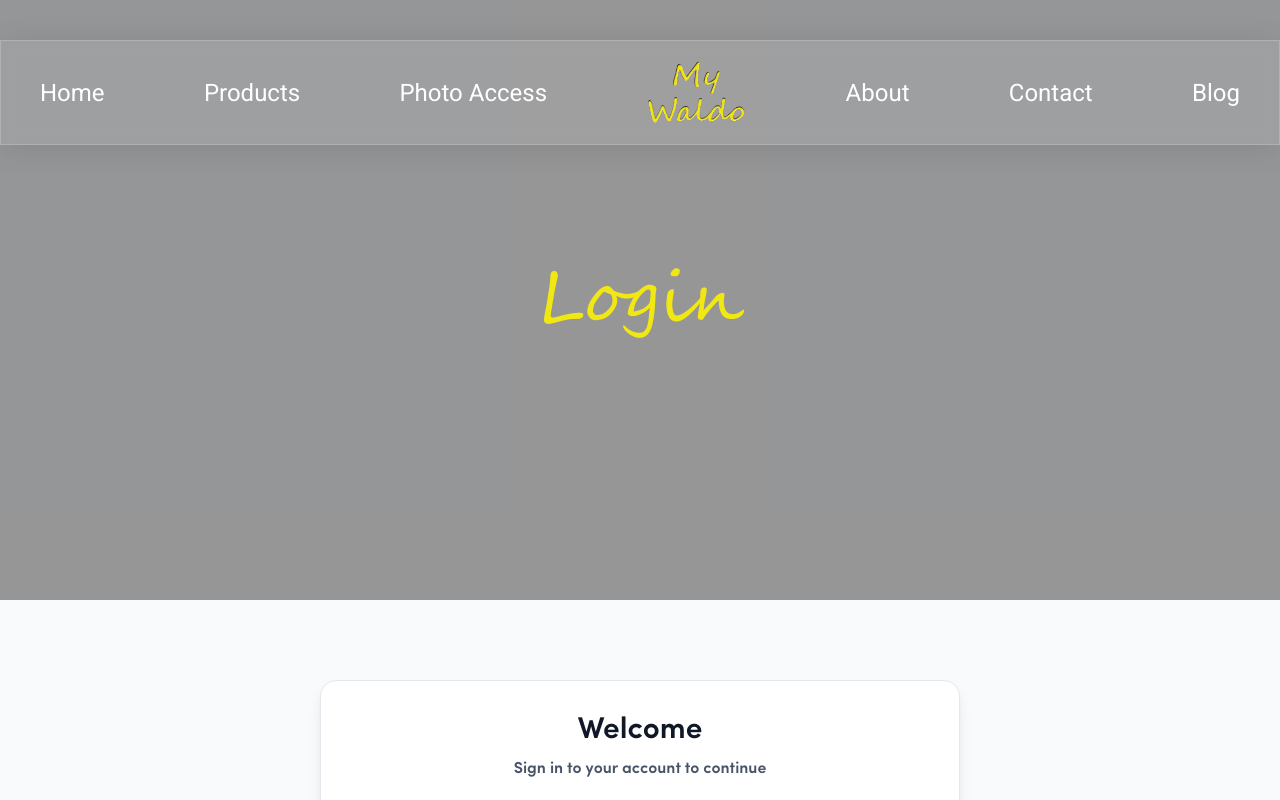
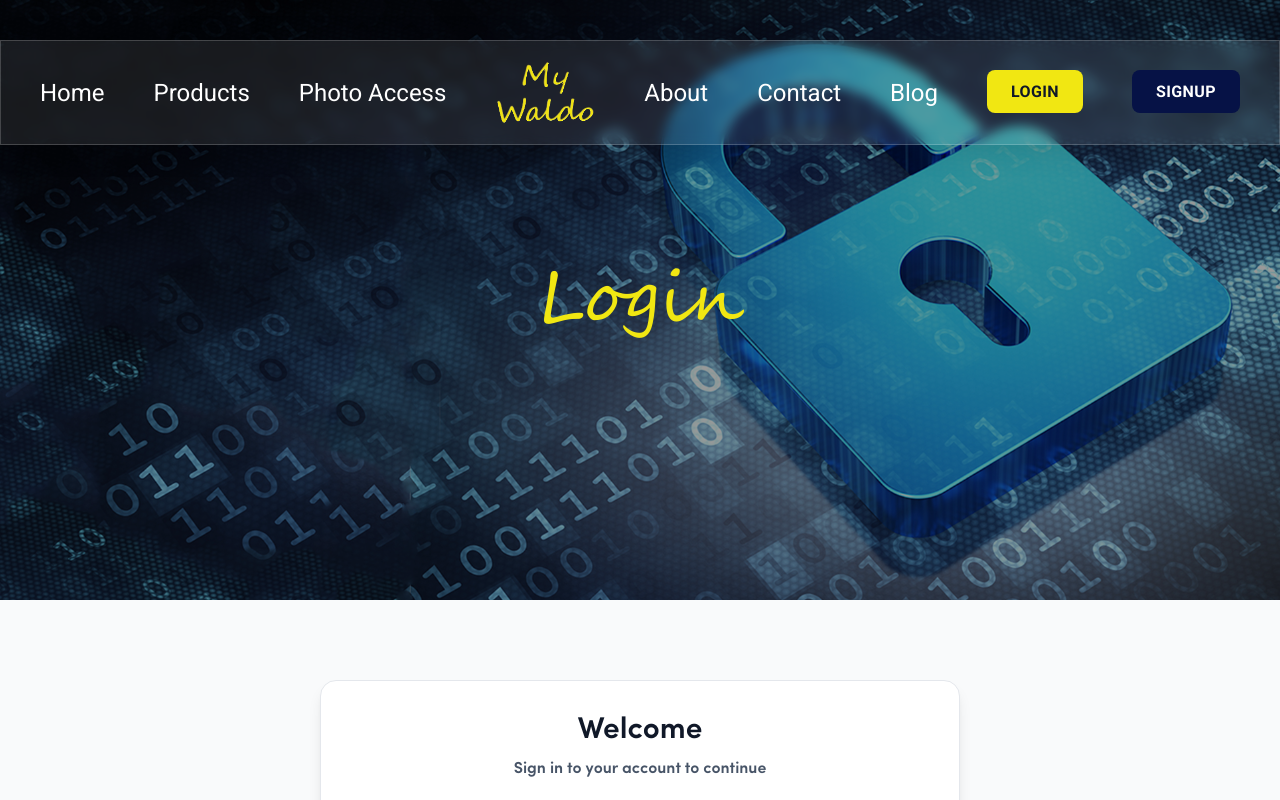
Before and after one commit to salmanprog/nextjs_base_repo, a Next.js app: page /login in a window 1280 px wide. Shown: the top 800 px of the page. Built offline with nearby package versions, Linux system fonts and the light colour scheme.

Commit message:
created login and signup pages

```diff
--- a/app/(frontend)/login/page.tsx
+++ b/app/(frontend)/login/page.tsx
@@ -59,7 +59,7 @@ export default function LoginPage() {
 
     return (
         <>
-            <InnerBanner title="Login" bannerClass="login-banner" />
+            <InnerBanner title="Login" bannerClass="login-banner auth-banner" />
             <section className="py-20">
                 <div className="container">
                     <div className="max-w-[40rem] mx-auto">
--- a/app/(frontend)/signup/page.tsx
+++ b/app/(frontend)/signup/page.tsx
@@ -78,7 +78,7 @@ export default function SignUpPage() {
 
     return (
         <>
-        <InnerBanner title="Signup" bannerClass="signup-banner" />
+        <InnerBanner title="Signup" bannerClass="signup-banner auth-banner" />
             <section className="py-20">
                 <div className="container">
                     <div className="max-w-[40rem] mx-auto">
--- a/src/app/globals.css
+++ b/src/app/globals.css
@@ -804,7 +804,7 @@ body {
   @apply max-w-[1000px] xl:max-w-[1200px];
 }
 
-.primary-navs a {
+.primary-nav-link {
   @apply text-white text-[24px] font-roboto;
 }
 
@@ -948,10 +948,10 @@ body {
   overflow: hidden;
 }
 .btn-primary {
-  @apply bg-gradient-to-r from-[#4facfe] to-[#00f2fe] text-white;
+  @apply bg-[var(--primary-theme)] text-black;
   border: none;
 }
-.btn-primary::before {
+/* .btn-primary::before {
   content: '';
   position: absolute;
   top: 0;
@@ -963,7 +963,7 @@ body {
 }
 .btn-primary:hover::before {
   left: 100%;
-}
+} */
 .event-date {
   @apply text-white/80 text-xs font-semibold mb-2 block uppercase tracking-wider;
   letter-spacing: 1px;
@@ -999,11 +999,11 @@ body {
 }
 .product-card:hover .product-hidden-content .btn {
   transform: translateY(0);
-  box-shadow: 0 8px 25px rgba(79, 172, 254, 0.5);
+  /* box-shadow: 0 8px 25px rgba(79, 172, 254, 0.5); */
 }
 .product-hidden-content .btn:hover {
   transform: translateY(-2px);
-  box-shadow: 0 12px 30px rgba(79, 172, 254, 0.6);
+  /* box-shadow: 0 12px 30px rgba(79, 172, 254, 0.6); */
 }
 .custom-input::placeholder {
   @apply text-gray-500;
@@ -1085,6 +1085,28 @@ body {
 .package-footer {
   @apply flex flex-col text-center;
 }
+.auth-banner {
+  background: url('/images/auth-bg.jpg') no-repeat center center/cover;
+}
+
+.footer-link {
+  @apply hover:text-gray-300 text-lg transition-colors;
+}
+.primary-nav-link  {
+  @apply hover:text-gray-300;
+}
+.primary-navs .btn {
+  @apply text-[16px];
+}
+.btn-secondary {
+  @apply bg-[var(--secondary-theme)] text-white;
+}
+.btn-secondary:hover {
+  @apply bg-[var(--primary-theme)] text-black;
+}
+.btn-primary:hover {
+  @apply bg-[var(--secondary-theme)] text-white;
+}
 /* responsive */
 
 @media(max-width: 991px) {
--- a/src/components/common/Footer.tsx
+++ b/src/components/common/Footer.tsx
@@ -30,7 +30,7 @@ export default function Footer() {
                 </div>
                 <a
                   href="tel:+1234567890"
-                  className="text-lg hover:text-gray-300 transition-colors"
+                  className="footer-link"
                 >
                   +1 (234) 567-890
                 </a>
@@ -41,7 +41,7 @@ export default function Footer() {
                 </div>
                 <a
                   href="mailto:welcome@thedailydosenow.com"
-                  className="text-lg hover:text-gray-300 transition-colors"
+                  className="footer-link"
                 >
                   welcome@thedailydosenow.com
                 </a>
@@ -58,7 +58,7 @@ export default function Footer() {
                   <li key={idx}>
                     <a
                       href="#"
-                      className="hover:text-gray-300 text-lg transition-colors"
+                      className="footer-link"
                     >
                       {item}
                     </a>
--- a/src/components/common/Header.jsx
+++ b/src/components/common/Header.jsx
@@ -10,17 +10,19 @@ export default function Header() {
         <header className="header">
             <nav className={`navs-wrapper ${isOpen ? 'active' : ''} flex`}>
                 <ul className={`primary-navs mx-auto flex justify-between items-center grow-1`}>
-                    <li><a href="/">Home</a></li>
-                    <li><a href="/products">Products</a></li>
-                    <li><a href="/">Photo Access</a></li>
+                    <li><a className="primary-nav-link" href="/">Home</a></li>
+                    <li><a className="primary-nav-link" href="/products">Products</a></li>
+                    <li><a className="primary-nav-link" href="/">Photo Access</a></li>
                     <li className="md-none">
                         <a href="">
                             <Image src="/images/logo.png" alt="Logo" width={100} height={100} />
                         </a>
                     </li>
-                    <li><a href="/">About</a></li>
-                    <li><a href="/">Contact</a></li>
-                    <li><a href="/">Blog</a></li>
+                    <li><a className="primary-nav-link" href="/">About</a></li>
+                    <li><a className="primary-nav-link" href="/">Contact</a></li>
+                    <li><a className="primary-nav-link" href="/">Blog</a></li>
+                    <li><a className="btn btn-primary" href="/login">Login</a></li>
+                    <li><a className="btn btn-secondary" href="/signup">Signup</a></li>
                 </ul>
             </nav>
             <button className="menu-icon" onClick={toggleMenu}>
```
Also changed, not shown: public/images/auth-bg.jpg (added).
